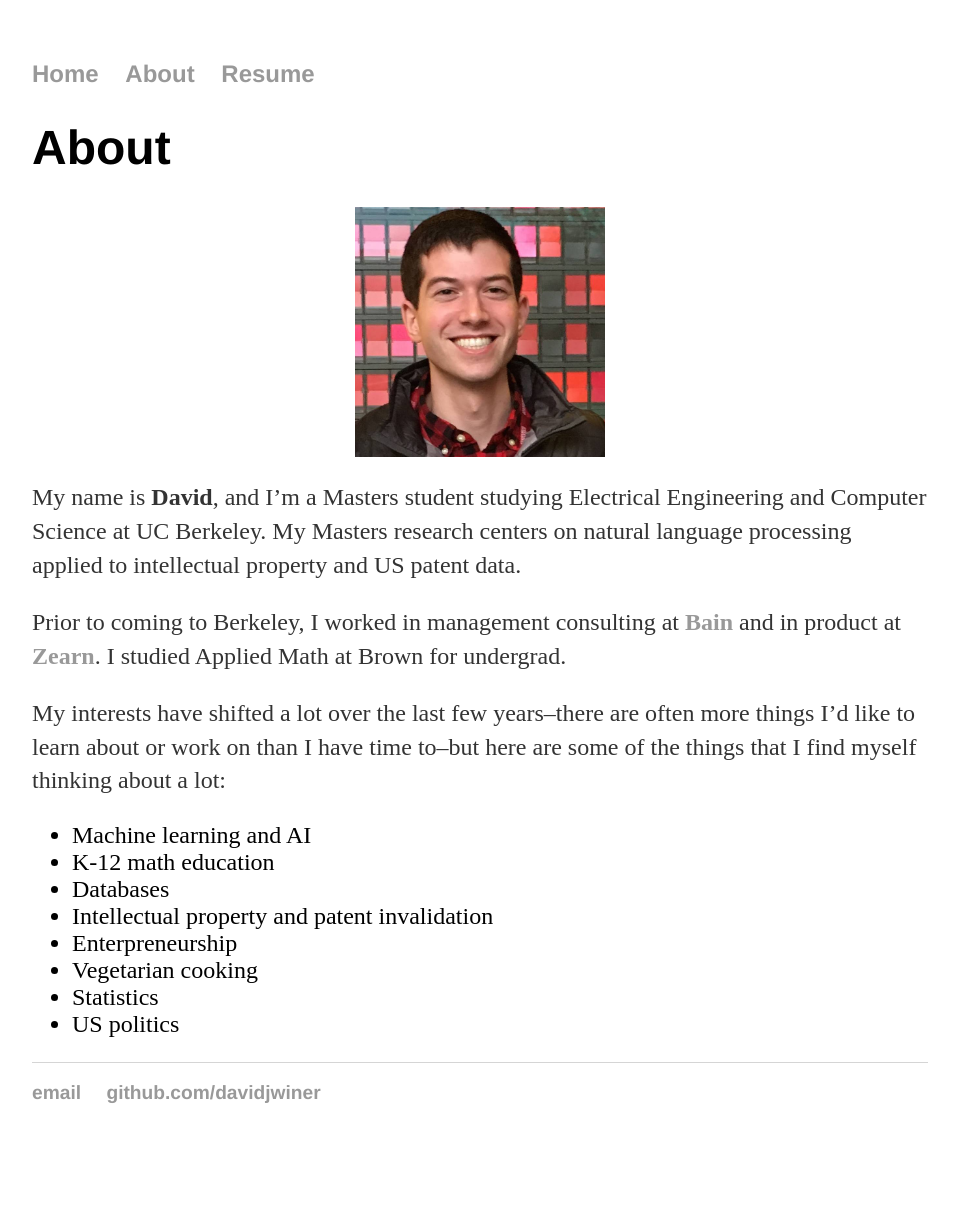
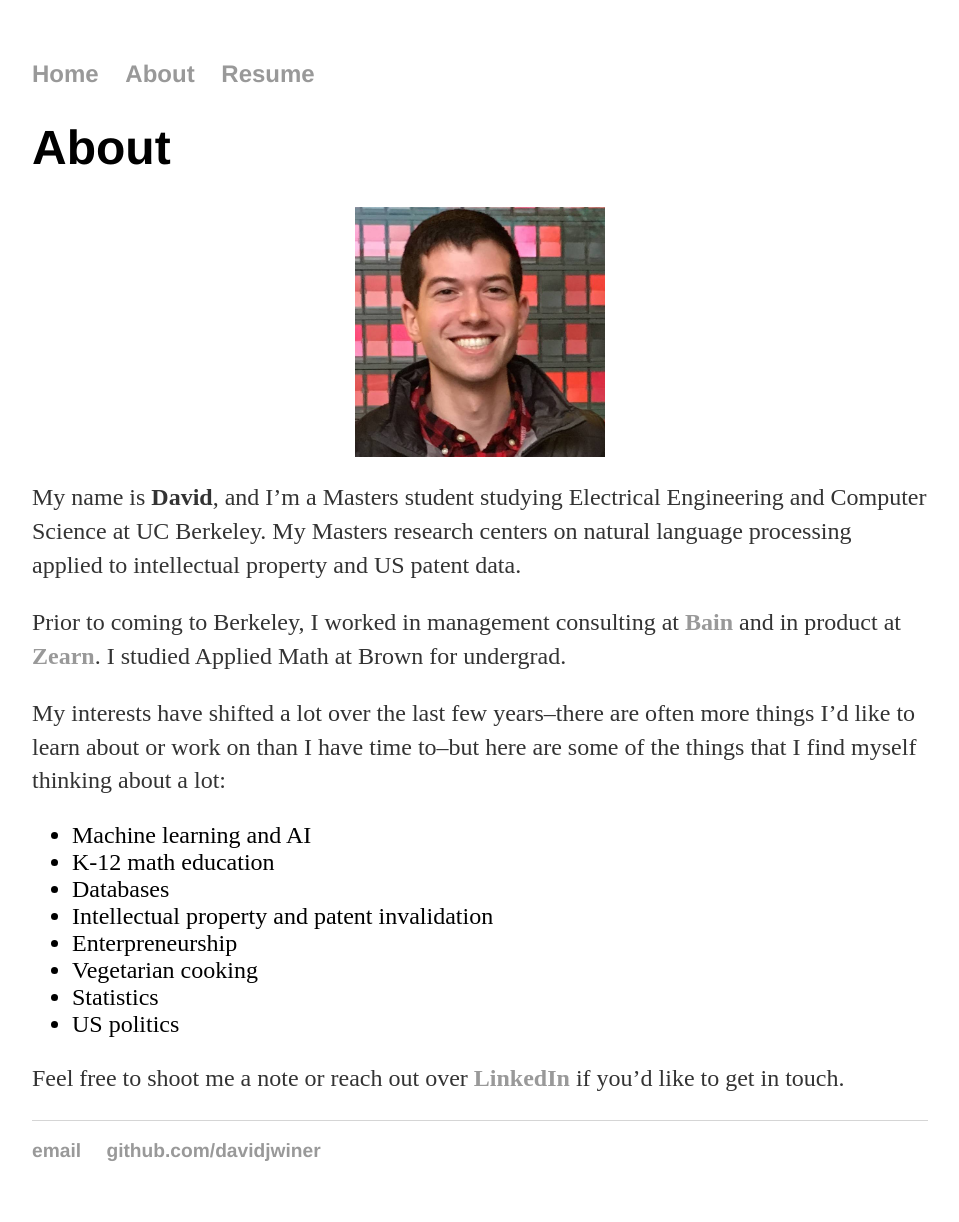
Before and after one commit to davidjwiner/davidjwiner.github.io, a Jekyll site: the page built from about.md, in a window 1280 px wide. Shown: the whole page, without its empty margins (160-1119 px from the left). Built offline with Jekyll 4.4.1, drawn with Linux system fonts in a browser that asks for light colours; before the commit the page ends 1164 px from its top, so only the background shows below that.

Commit message:
Add LinkedIn

```diff
--- a/about.md
+++ b/about.md
@@ -23,3 +23,5 @@
 - Vegetarian cooking
 - Statistics
 - US politics
+
+Feel free to shoot me a note or reach out over [**LinkedIn**](https://www.linkedin.com/in/david-winer-58223428) if you'd like to get in touch.
```
